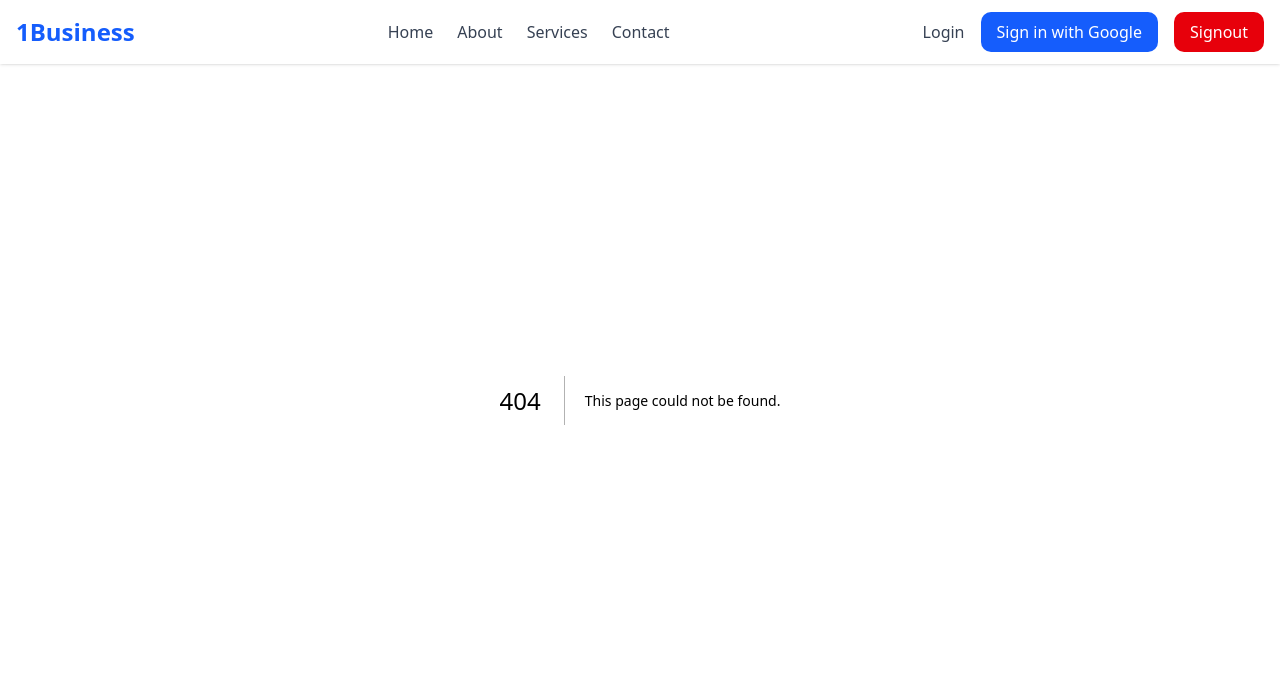
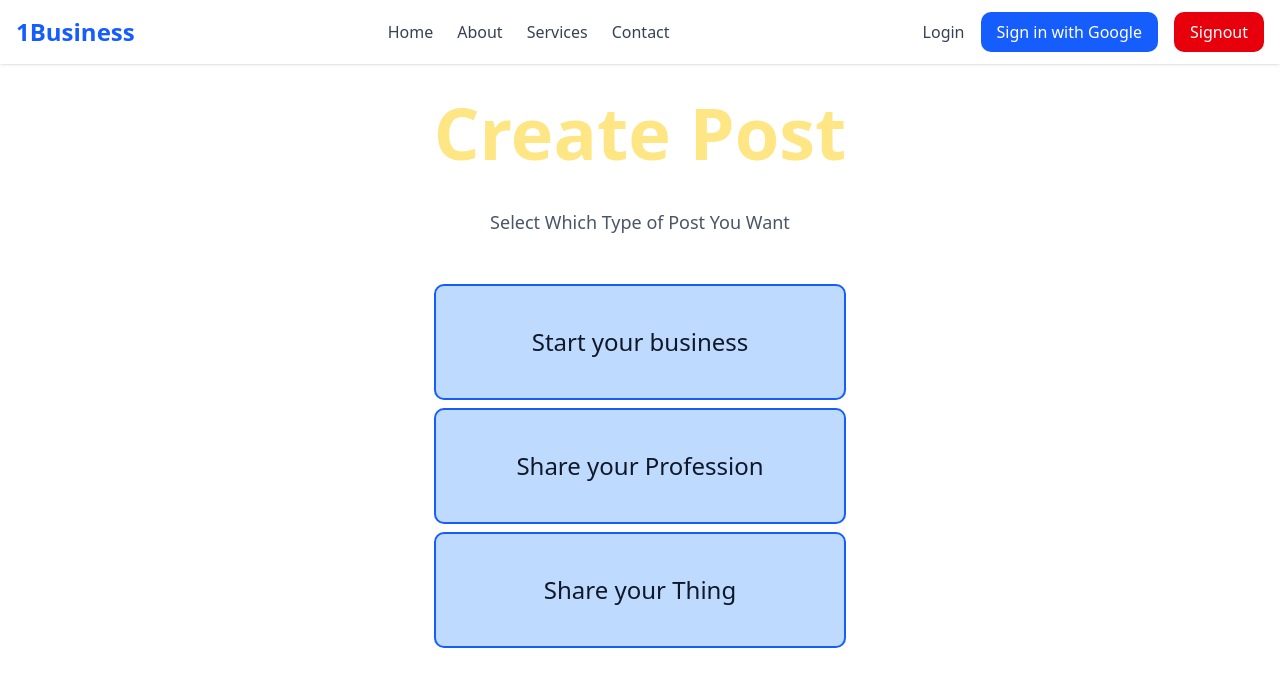
Before and after one commit to DELTA18/1Business, a Next.js app: page /createpost/step1 in a window 1280 px wide. Before the commit this address had no page. Shown: the top 686 px of the page. Built offline with nearby package versions, Linux system fonts and the light colour scheme.

Commit message:
started making createpost workflow

```diff
--- a/app/api/auth/[...nextauth]/route.ts
+++ b/app/api/auth/[...nextauth]/route.ts
@@ -5,7 +5,6 @@ import User from "@/models/User";
 
 const authOptions = {
   secret: process.env.NEXTAUTH_SECRET,
-
   providers: [
     Google({
       clientId: process.env.GOOGLE_CLIENT_ID!,
--- a/app/api/users/route.ts
+++ b/app/api/users/route.ts
@@ -4,7 +4,7 @@ import User from '@/models/User';
 
 export async function GET(req: NextRequest) {
     try {
-        await dbConnect();
+        // await dbConnect();
         const users = await User.find({ registrationCompleted: true });
         return NextResponse.json({ success: true, users });
     } catch (error) {
--- /dev/null
+++ b/app/createpost/step1/page.tsx
@@ -0,0 +1,27 @@
+
+export default async function CreatePostPage() {
+
+  const posttypes = [
+    { id: 1, type: "Start your business" },
+    { id: 2, type: "Share your Profession" },
+    { id: 3, type: "Share your Thing" },
+  ];
+  return (
+    <main className="flex flex-col items-center justify-center gap-10 p-24">
+      <h1 className="text-7xl font-bold text-amber-200">Create Post</h1>
+      <p className="text-lg text-gray-600">Select Which Type of Post You Want</p>
+
+      <div>
+        {posttypes.map((post) => (
+          <div
+            key={post.id}
+            className="px-20 py-10 m-2 bg-blue-200 text-center rounded-lg cursor-pointer border-blue-600 border-2 hover:bg-blue-300"
+          >
+            <label className="text-2xl text-gray-900">{post.type}</label>
+          </div>
+        ))}
+      </div>
+      {/* Add your post creation form or component here */}
+    </main>
+  );
+}
--- a/app/page.tsx
+++ b/app/page.tsx
@@ -1,5 +1,7 @@
 import { auth } from "./api/auth/[...nextauth]/route";
 import Image from "next/image";
+import CreatePost from "@/components/CreatePost";
+
 
 export default async function Home() {
   const session = await auth();
@@ -19,12 +21,9 @@ export default async function Home() {
         <>
           <p className="text-2xl text-green-500">Signed in as {session.user?.email}</p>
           <p className="text-2xl font-bold text-green-600">Welcome, {session.user?.name}</p>
-        </>
-      ) : (
-        <p className="text-lg text-red-500">Not signed in</p>
-      )}
 
-      <section className="mt-10 w-full max-w-4xl">
+          <CreatePost />
+          <section className="mt-10 w-full max-w-4xl">
         <h2 className="text-3xl font-semibold text-white mb-6">All Registered Users:</h2>
         <div className="grid grid-cols-2 sm:grid-cols-3 md:grid-cols-4 gap-6">
           {users.map((user: any) => (
@@ -44,6 +43,12 @@ export default async function Home() {
           ))}
         </div>
       </section>
+        </>
+      ) : (
+        <p className="text-lg text-red-500">Not signed in</p>
+      )}
+
+
     </main>
   );
 }
--- /dev/null
+++ b/components/CreatePost.tsx
@@ -0,0 +1,15 @@
+"use client";
+
+import { useRouter } from "next/navigation";
+import { use } from "react";
+export default function CreatePost() {
+    const router = useRouter();
+    return (
+        <section className=" flex flex-col items-center justify-center gap-10 p-10 bg-blue-400 rounded-md cursor-pointer"
+        onClick={() => router.push("/createpost/step1")}>
+            <div className="text-3xl font-bold text-white">
+              Create Your First Post
+            </div>
+          </section>
+    )
+}
```
